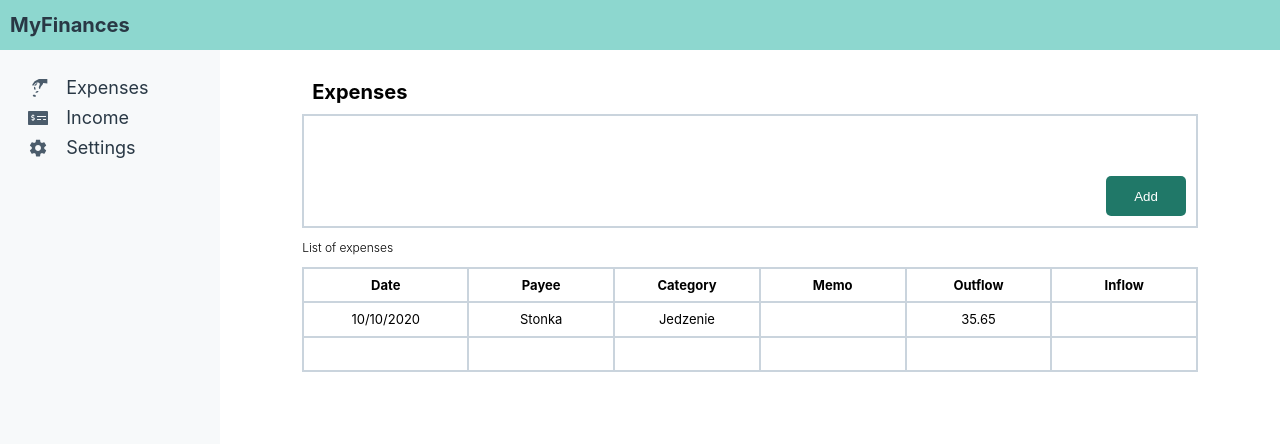
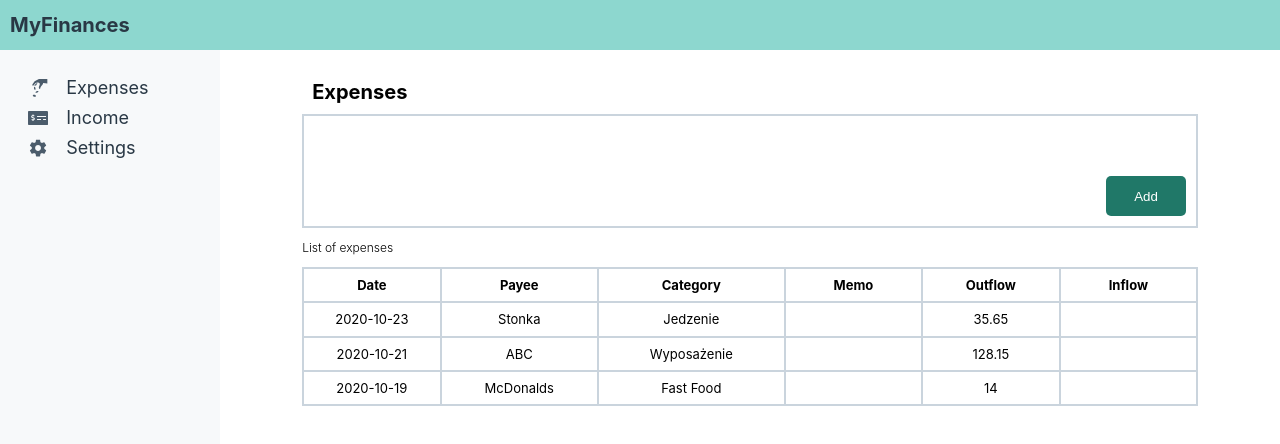
Before and after one commit to zh-betina/my-finances, a React (Create React App) app: page /expenses in a window 1280 px wide. Shown: the top 444 px of the page. Built offline with nearby package versions, Linux system fonts and the light colour scheme.

Commit message:
Add: TableRow component with expensesData info

```diff
--- a/src/Header/Header.js
+++ b/src/Header/Header.js
@@ -2,7 +2,7 @@ import React from 'react';
 
 import './Header.css';
 
-const header = () => {
+const Header = () => {
     return (
         <header className="Header">
             <h1>MyFinances</h1>
@@ -10,4 +10,4 @@ const header = () => {
     )
 }
 
-export default header;
+export default Header;
--- a/src/Main/Main.js
+++ b/src/Main/Main.js
@@ -1,4 +1,3 @@
-//import React, { Component } from 'react';
 import React from 'react';
 import { Route } from 'react-router-dom';
 
@@ -9,7 +8,7 @@ import Settings from './Views/Settings/Settings';
 
 import './Main.css';
 
-const main = () => {
+const Main = () => {
 
     return (
         <main className="Main-views">
@@ -21,4 +20,4 @@ const main = () => {
     )
 }
 
-export default main;
+export default Main;
--- a/src/Main/Views/DefaultView/DefaultView.js
+++ b/src/Main/Views/DefaultView/DefaultView.js
@@ -4,10 +4,10 @@ import { AiOutlineCreditCard } from "react-icons/ai";
 
 import './DefaultView.css';
 
-const defaultView = () => {
+const DefaultView = () => {
     return (
         <AiOutlineCreditCard className="Default-icon" />
     )
 }
 
-export default defaultView;
+export default DefaultView;
--- a/src/Main/Views/Expenses/Expenses.css
+++ b/src/Main/Views/Expenses/Expenses.css
@@ -36,22 +36,3 @@
     border-left: transparent;
     border-right: transparent;
 }
-
-
-.Table{
-    border: solid 2px #cad4dd;
-    width: 70vw;
-    border-collapse: collapse;
-    text-align: center;
-}
-.Table-column-title td,
-.Table-row td{
-    border: solid 2px #cad4dd;
-    width: 6rem;
-    height: 3rem;
-    font-size: 1.3rem;
-}
-
-.Table-column-title td{
-    font-weight: bold;
-}
--- a/src/Main/Views/Expenses/Expenses.js
+++ b/src/Main/Views/Expenses/Expenses.js
@@ -1,8 +1,10 @@
 import React from 'react';
+
+import Table from "./Table/Table";
 
 import './Expenses.css';
 
-const expenses = () => {
+const Expenses = () => {
     return (
         <section className="Expenses">
             <h2 className="Expenses-heading">Expenses</h2>
@@ -11,36 +13,9 @@ const expenses = () => {
                 <button>Add</button>
             </div>
             <h3 className="Expenses-table-heading">List of expenses</h3>
-            <table className="Table">
-                <tbody>
-                    <tr className="Table-column-title">
-                        <td>Date</td>
-                        <td>Payee</td>
-                        <td>Category</td>
-                        <td>Memo</td>
-                        <td>Outflow</td>
-                        <td>Inflow</td>
-                    </tr>
-                    <tr className="Table-row">
-                        <td>10/10/2020</td>
-                        <td>Stonka</td>
-                        <td>Jedzenie</td>
-                        <td> </td>
-                        <td>35.65</td>
-                        <td> </td>
-                    </tr>
-                    <tr className="Table-row">
-                        <td> </td>
-                        <td> </td>
-                        <td> </td>
-                        <td> </td>
-                        <td> </td>
-                        <td> </td>
-                    </tr>
-                </tbody>
-            </table>
+            <Table/>
         </section>
     )
 }
 
-export default expenses;
+export default Expenses;
--- /dev/null
+++ b/src/Main/Views/Expenses/Table/Table.css
@@ -0,0 +1,16 @@
+.Table{
+    border: solid 2px #cad4dd;
+    width: 70vw;
+    border-collapse: collapse;
+    text-align: center;
+}
+.Table-column-title td{
+    border: solid 2px #cad4dd;
+    width: 6rem;
+    height: 3rem;
+    font-size: 1.3rem;
+}
+
+.Table-column-title td{
+    font-weight: bold;
+}
--- /dev/null
+++ b/src/Main/Views/Expenses/Table/Table.js
@@ -0,0 +1,49 @@
+import React from "react";
+
+import { expensesData } from "../data/expensesData.js";
+import TableRow from "./TableRow";
+
+import "./Table.css";
+
+const Table = () => {
+
+    const data = expensesData;
+    data.forEach(entry => {
+        return entry.date = entry.date.slice(0, 10);
+    });
+
+    return (
+        <table className="Table">
+            <tbody>
+                <tr className="Table-column-title">
+                    <td>Date</td>
+                    <td>Payee</td>
+                    <td>Category</td>
+                    <td>Memo</td>
+                    <td>Outflow</td>
+                    <td>Inflow</td>
+                </tr>
+                <TableRow date={data[0].date}
+                    payee={data[0].payee}
+                    category={data[0].category}
+                    memo={data[0].memo}
+                    outflow={data[0].outflow}
+                    inflow={data[0].inflow} />
+                <TableRow date={data[1].date}
+                    payee={data[1].payee}
+                    category={data[1].category}
+                    memo={data[1].memo}
+                    outflow={data[1].outflow}
+                    inflow={data[1].inflow} />
+                <TableRow date={data[2].date}
+                    payee={data[2].payee}
+                    category={data[2].category}
+                    memo={data[2].memo}
+                    outflow={data[2].outflow}
+                    inflow={data[2].inflow} />
+            </tbody>
+        </table>
+    )
+}
+
+export default Table;
--- /dev/null
+++ b/src/Main/Views/Expenses/Table/TableRow.css
@@ -0,0 +1,6 @@
+.Table-row td{
+    border: solid 2px #cad4dd;
+    width: 6rem;
+    height: 3rem;
+    font-size: 1.3rem;
+}
--- /dev/null
+++ b/src/Main/Views/Expenses/Table/TableRow.js
@@ -0,0 +1,18 @@
+import React from "react";
+
+import "./TableRow.css";
+
+const TableRow = props => {
+    return(
+        <tr className = "Table-row" >
+            <td>{props.date}</td>
+            <td>{props.payee}</td>
+            <td>{props.category}</td>
+            <td>{props.memo}</td>
+            <td>{props.outflow}</td>
+            <td>{props.inflow}</td>
+        </tr >
+    )
+}
+
+export default TableRow;
--- /dev/null
+++ b/src/Main/Views/Expenses/data/expensesData.js
@@ -0,0 +1,26 @@
+export const expensesData = [
+  {
+    date: "2020-10-23T16:57:20.601Z",
+    payee: "Stonka",
+    category: "Jedzenie",
+    memo: "",
+    outflow: 35.65,
+    inflow: null
+  },
+  {
+    date: "2020-10-21T12:57:20.601Z",
+    payee: "ABC",
+    category: "Wyposażenie",
+    memo: "",
+    outflow: 128.15,
+    inflow: null
+  },
+  {
+    date: "2020-10-19T14:57:20.601Z",
+    payee: "McDonalds",
+    category: "Fast Food",
+    memo: "",
+    outflow: 14,
+    inflow: null
+  },
+];
--- a/src/Sidebar/Sidebar-btn/Sidebar-btn.js
+++ b/src/Sidebar/Sidebar-btn/Sidebar-btn.js
@@ -3,7 +3,7 @@ import { Link } from 'react-router-dom';
 
 import './Sidebar-btn.css';
 
-const btn = (props) => {
+const Btn = (props) => {
 
     return (
         <div className="Sidebar-btn">
@@ -14,4 +14,4 @@ const btn = (props) => {
 }
 
 
-export default btn;
+export default Btn;
--- a/src/Sidebar/Sidebar.js
+++ b/src/Sidebar/Sidebar.js
@@ -8,7 +8,7 @@ import { MdSettings } from 'react-icons/md';
 import './Sidebar.css';
 
 
-const sidebar = () => {
+const Sidebar = () => {
 
     return (
         <nav className="Sidebar">
@@ -19,4 +19,4 @@ const sidebar = () => {
     );
 }
 
-export default sidebar;
+export default Sidebar;
```
